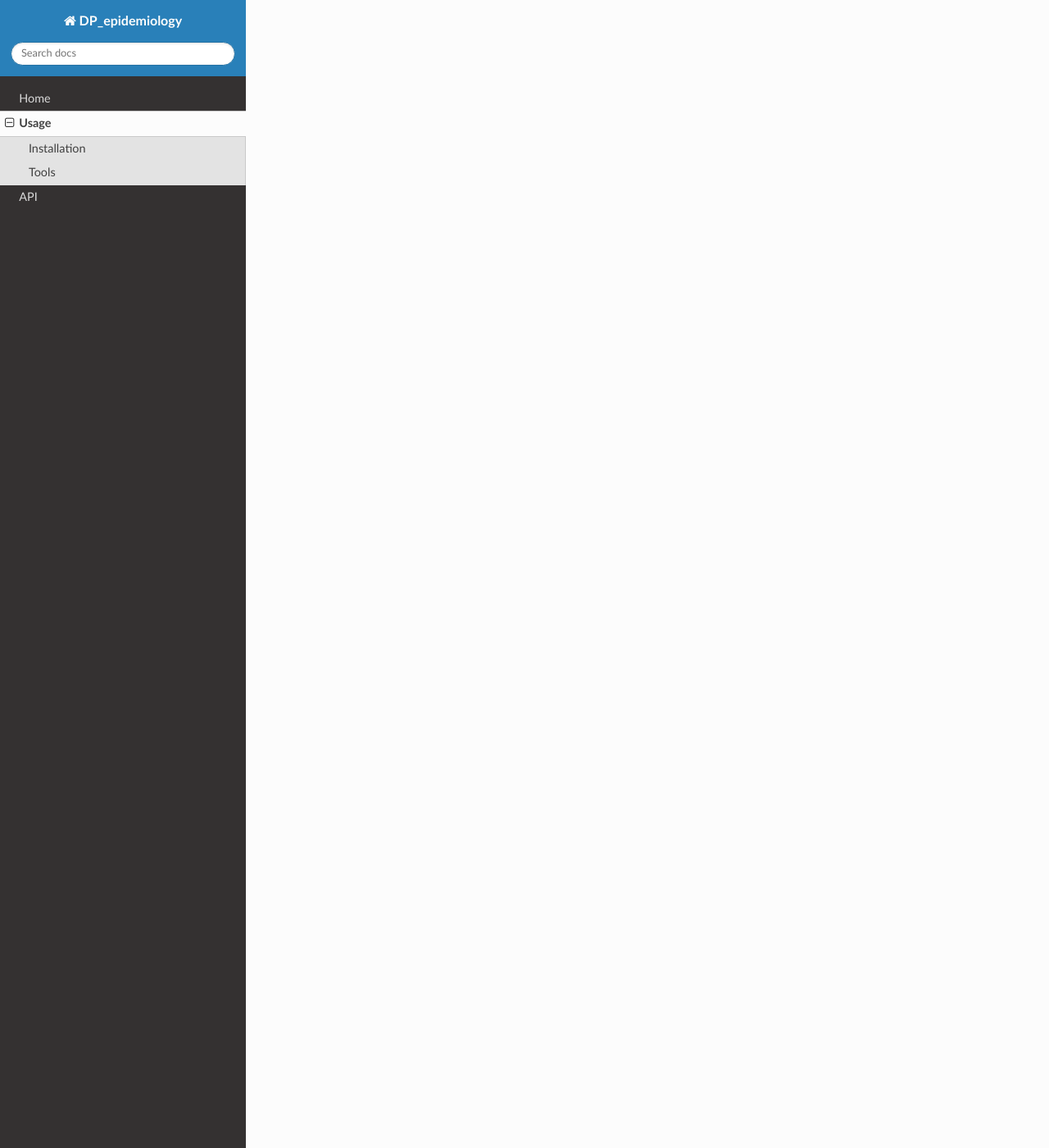
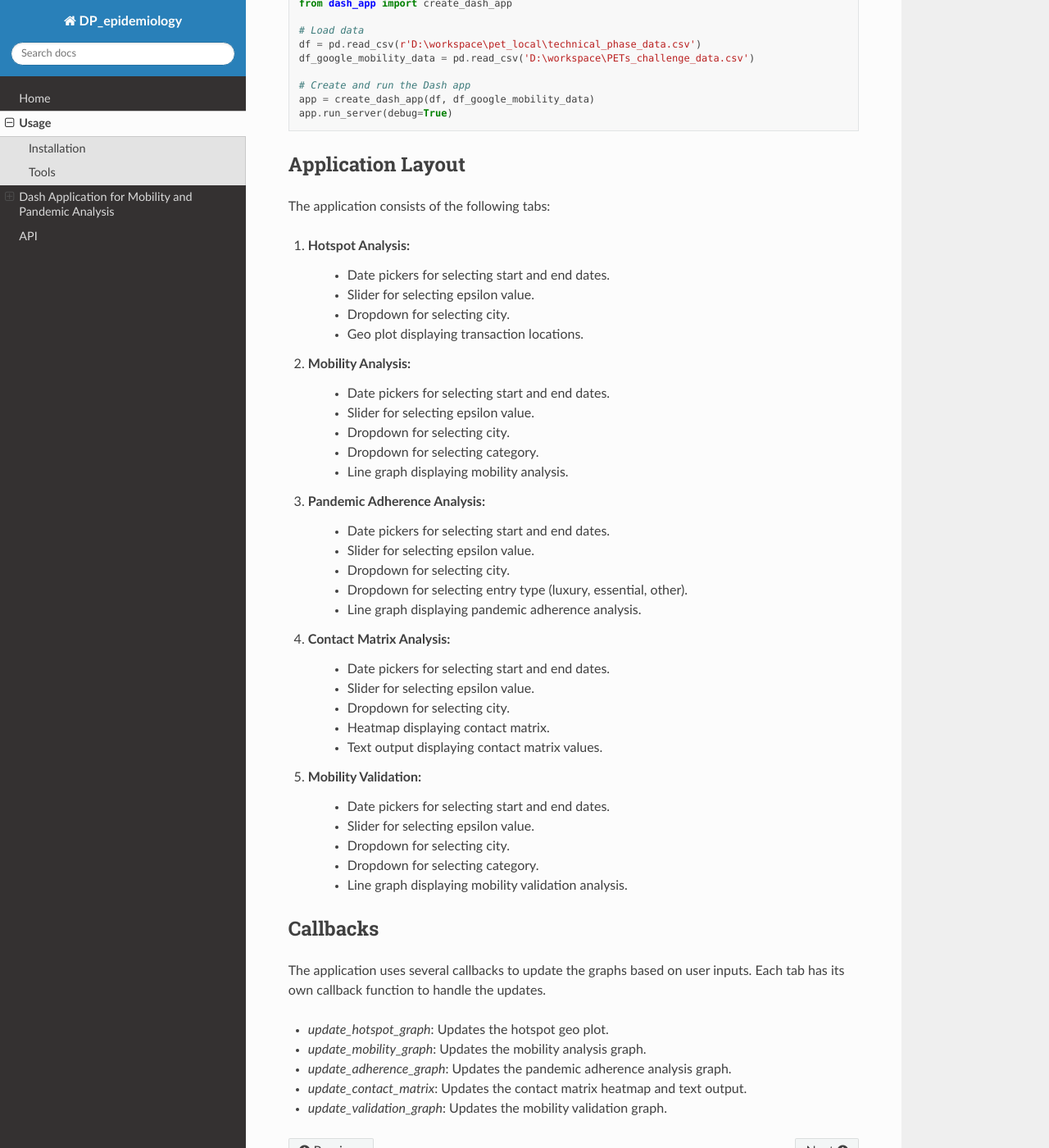
Before and after one commit to KnowledgeEdgeAI/PETs_for_Public_Health_Challenge, a Sphinx documentation site: the page built from docs/usage.rst, in a window 1280 px wide and 1400 px high, scrolled down 7925 px. Shown: the whole window at 82% size. Built offline with Sphinx 7.4.7 and the Read the Docs theme 3.1.0, drawn with Linux system fonts in a browser that asks for light colours; some of the changed text lies outside the part shown.

Commit message:
documentaation on gui

```diff
--- a/docs/usage.rst
+++ b/docs/usage.rst
@@ -232,3 +232,87 @@ For example:
 
 .. image:: images/contact_matrix.png
    :alt: matrix
+
+Dash Application for Mobility and Pandemic Analysis
+===================================================
+
+This module creates a Dash web application for analyzing mobility and pandemic adherence using transactional and Google mobility data. The application provides multiple tabs for different types of analysis, including hotspot analysis, mobility analysis, pandemic adherence analysis, contact matrix analysis, and mobility validation.
+
+Functions
+---------
+
+create_dash_app(df: pd.DataFrame, df_google_mobility_data: pd.DataFrame = None)
+    Creates and returns a Dash application.
+
+    Parameters:
+        df (pd.DataFrame): DataFrame containing transactional data.
+        df_google_mobility_data (pd.DataFrame, optional): DataFrame containing Google mobility data.
+
+    Returns:
+        app (dash.Dash): Dash application instance.
+
+Example Usage
+-------------
+
+.. code-block:: python
+
+    import pandas as pd
+    from dash_app import create_dash_app
+
+    # Load data
+    df = pd.read_csv(r'D:\workspace\pet_local\technical_phase_data.csv')
+    df_google_mobility_data = pd.read_csv('D:\workspace\PETs_challenge_data.csv')
+
+    # Create and run the Dash app
+    app = create_dash_app(df, df_google_mobility_data)
+    app.run_server(debug=True)
+
+Application Layout
+------------------
+
+The application consists of the following tabs:
+
+1. **Hotspot Analysis**:
+    - Date pickers for selecting start and end dates.
+    - Slider for selecting epsilon value.
+    - Dropdown for selecting city.
+    - Geo plot displaying transaction locations.
+
+2. **Mobility Analysis**:
+    - Date pickers for selecting start and end dates.
+    - Slider for selecting epsilon value.
+    - Dropdown for selecting city.
+    - Dropdown for selecting category.
+    - Line graph displaying mobility analysis.
+
+3. **Pandemic Adherence Analysis**:
+    - Date pickers for selecting start and end dates.
+    - Slider for selecting epsilon value.
+    - Dropdown for selecting city.
+    - Dropdown for selecting entry type (luxury, essential, other).
+    - Line graph displaying pandemic adherence analysis.
+
+4. **Contact Matrix Analysis**:
+    - Date pickers for selecting start and end dates.
+    - Slider for selecting epsilon value.
+    - Dropdown for selecting city.
+    - Heatmap displaying contact matrix.
+    - Text output displaying contact matrix values.
+
+5. **Mobility Validation**:
+    - Date pickers for selecting start and end dates.
+    - Slider for selecting epsilon value.
+    - Dropdown for selecting city.
+    - Dropdown for selecting category.
+    - Line graph displaying mobility validation analysis.
+
+Callbacks
+---------
+
+The application uses several callbacks to update the graphs based on user inputs. Each tab has its own callback function to handle the updates.
+
+- `update_hotspot_graph`: Updates the hotspot geo plot.
+- `update_mobility_graph`: Updates the mobility analysis graph.
+- `update_adherence_graph`: Updates the pandemic adherence analysis graph.
+- `update_contact_matrix`: Updates the contact matrix heatmap and text output.
+- `update_validation_graph`: Updates the mobility validation graph.
```
